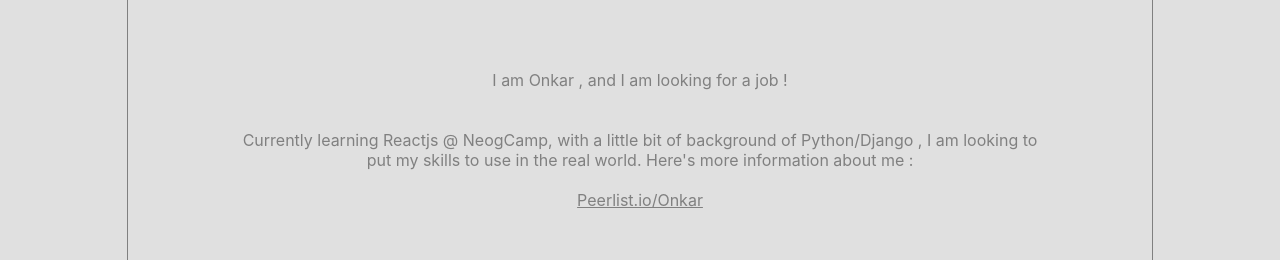
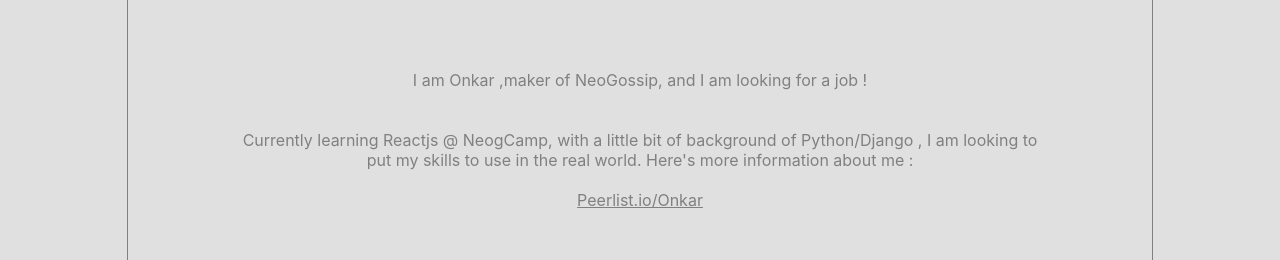
Before and after one commit to sashaboi/secrets-app, a React (Create React App) app: page /aboutme in a window 1280 px wide. Shown: the part 281-541 px from the top of the page. Built offline with nearby package versions, Linux system fonts and the light colour scheme; no server answers.

Commit message:
added title in about

```diff
--- a/src/pages/AboutMe/AboutMe.jsx
+++ b/src/pages/AboutMe/AboutMe.jsx
@@ -9,7 +9,7 @@ const AboutMe = () => {
       <div className="app-container">
         <h1>About Me</h1>
         <p className="about-me-desc">
-          I am Onkar , and I am looking for a job !
+          I am Onkar ,maker of NeoGossip, and I am looking for a job !
           <br />
           <br />
           <br /> Currently learning Reactjs @ NeogCamp, with a little bit of
```
